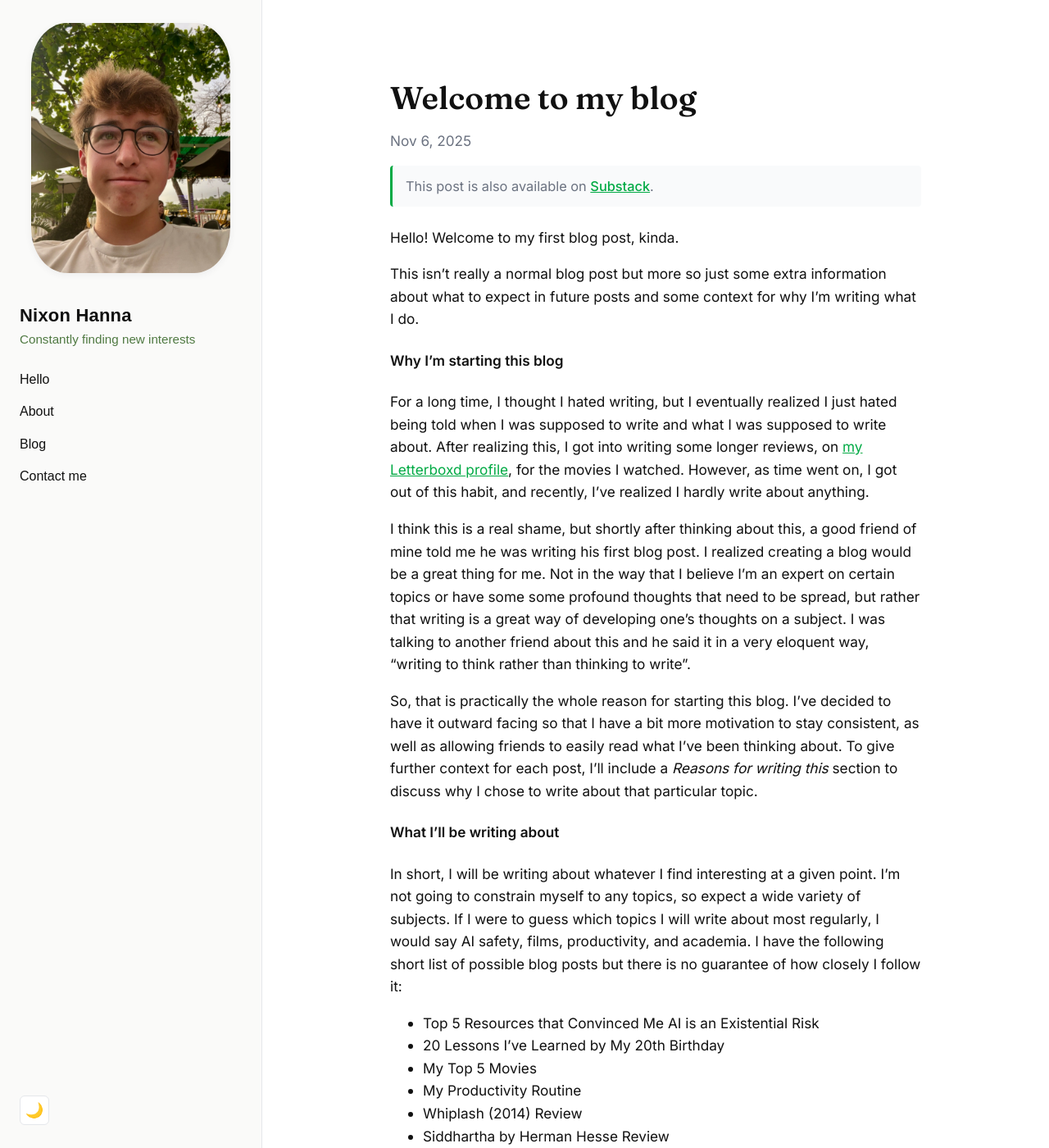
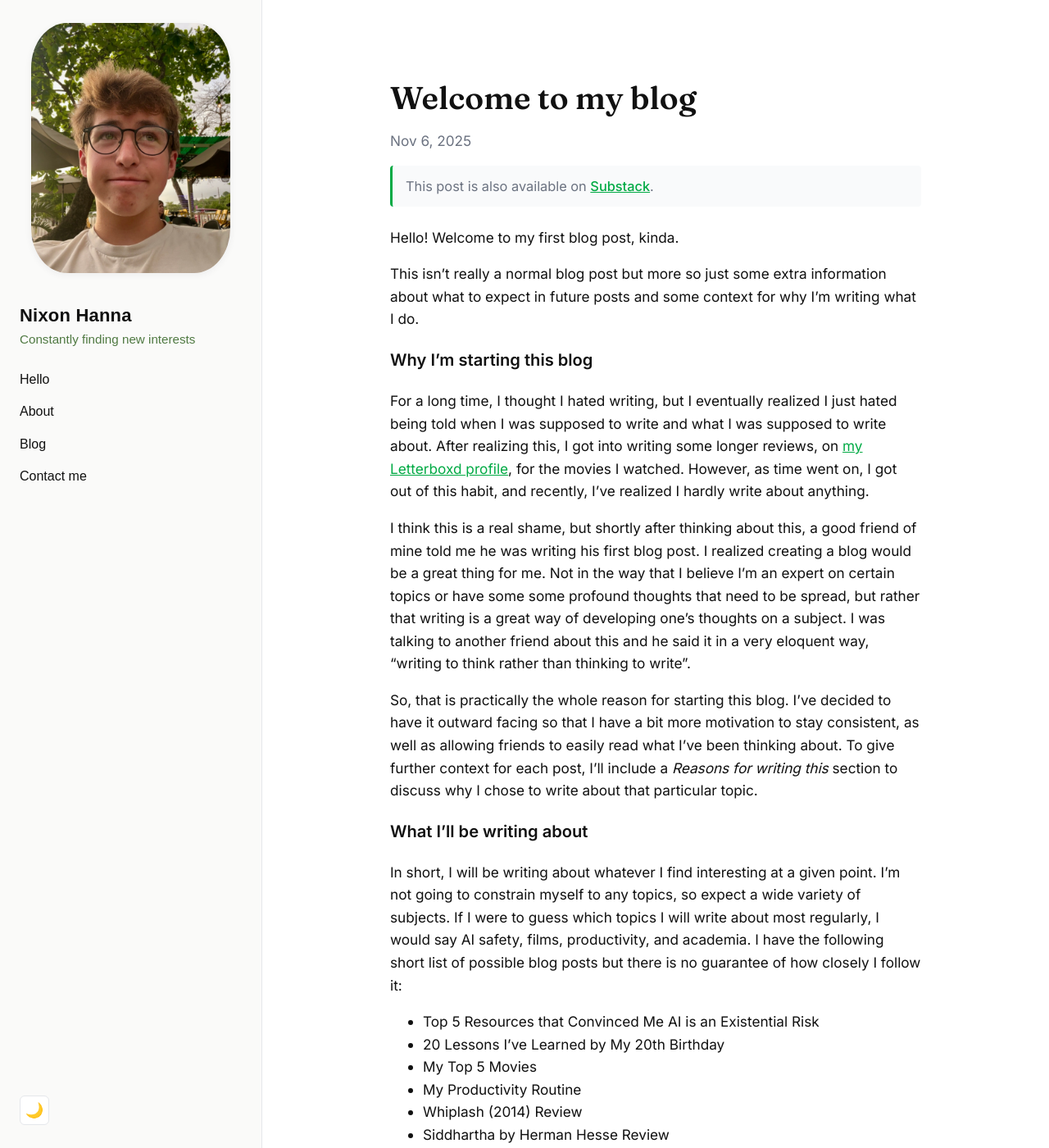
Before and after one commit to nhanna95/personal-website, a Jekyll site: the page built from _posts/2025-11-06-welcome.md, in a window 1280 px wide and 1400 px high. Shown: the whole window at 82% size. Built offline with Jekyll 4.4.1, drawn with Linux system fonts in a browser that asks for light colours.

Commit message:
Update tagline color and welcome blog header styling

```diff
--- a/_posts/2025-11-06-welcome.md
+++ b/_posts/2025-11-06-welcome.md
@@ -8,14 +8,14 @@ substack: https://noxin.substack.com/p/welcome-to-my-blog
 Hello! Welcome to my first blog post, kinda.
 
 This isn't really a normal blog post but more so just some extra information about what to expect in future posts and some context for why I'm writing what I do.
-#### Why I'm starting this blog
+### Why I'm starting this blog
 
 For a long time, I thought I hated writing, but I eventually realized I just hated being told when I was supposed to write and what I was supposed to write about. After realizing this, I got into writing some longer reviews, on [my Letterboxd profile](https://letterboxd.com/noxinh/), for the movies I watched. However, as time went on, I got out of this habit, and recently, I've realized I hardly write about anything.
 
 I think this is a real shame, but shortly after thinking about this, a good friend of mine told me he was writing his first blog post. I realized creating a blog would be a great thing for me. Not in the way that I believe I'm an expert on certain topics or have some some profound thoughts that need to be spread, but rather that writing is a great way of developing one's thoughts on a subject. I was talking to another friend about this and he said it in a very eloquent way, "writing to think rather than thinking to write".
 
 So, that is practically the whole reason for starting this blog. I've decided to have it outward facing so that I have a bit more motivation to stay consistent, as well as allowing friends to easily read what I've been thinking about. To give further context for each post, I'll include a _Reasons for writing this_ section to discuss why I chose to write about that particular topic.
-#### What I'll be writing about
+### What I'll be writing about
 
 In short, I will be writing about whatever I find interesting at a given point. I'm not going to constrain myself to any topics, so expect a wide variety of subjects. If I were to guess which topics I will write about most regularly, I would say AI safety, films, productivity, and academia. I have the following short list of possible blog posts but there is no guarantee of how closely I follow it:
 - Top 5 Resources that Convinced Me AI is an Existential Risk
@@ -25,12 +25,12 @@ In short, I will be writing about whatever I find interesting at a given point.
 - Whiplash (2014) Review
 - Siddhartha by Herman Hesse Review
 
-#### Do I know what I'm talking about
+### Do I know what I'm talking about
 
 Not necessarily, I do not claim to be an expert or even knowledgable on all of the topics I will write about. I will try to make it evident how much experience I have in each topic for each post but everything should be taken with a grain of salt regardless.
-#### AI Usage
+### AI Usage
 
 I may use AI during the research phase of any posts, but AI will not be used in anyway for the main writing process. Meaning all brainstorming, structuring of the piece, and actual writing will be done by me or possible co-authors.
-#### Final Remarks
+### Final Remarks
 
 Before I close, I should mention that all future posts will be cross-posted on [my substack](https://substack.com/@noxin), so feel free to follow me there to get an email notification when I post. I don't have much else to say other than I'm hoping to have my first couple of posts out in the next few weeks. If you have any further questions or just want to chat, please [reach out]({{ '/contact.html' | relative_url }}).
--- a/styles.css
+++ b/styles.css
@@ -23,7 +23,7 @@
 }
 
 [data-theme="dark"] .tagline {
-    color: #6cae5b;
+    color: #7ece6a;
 }
 
 
```
Also changed, not shown: blog.html (+9 -8 lines).
